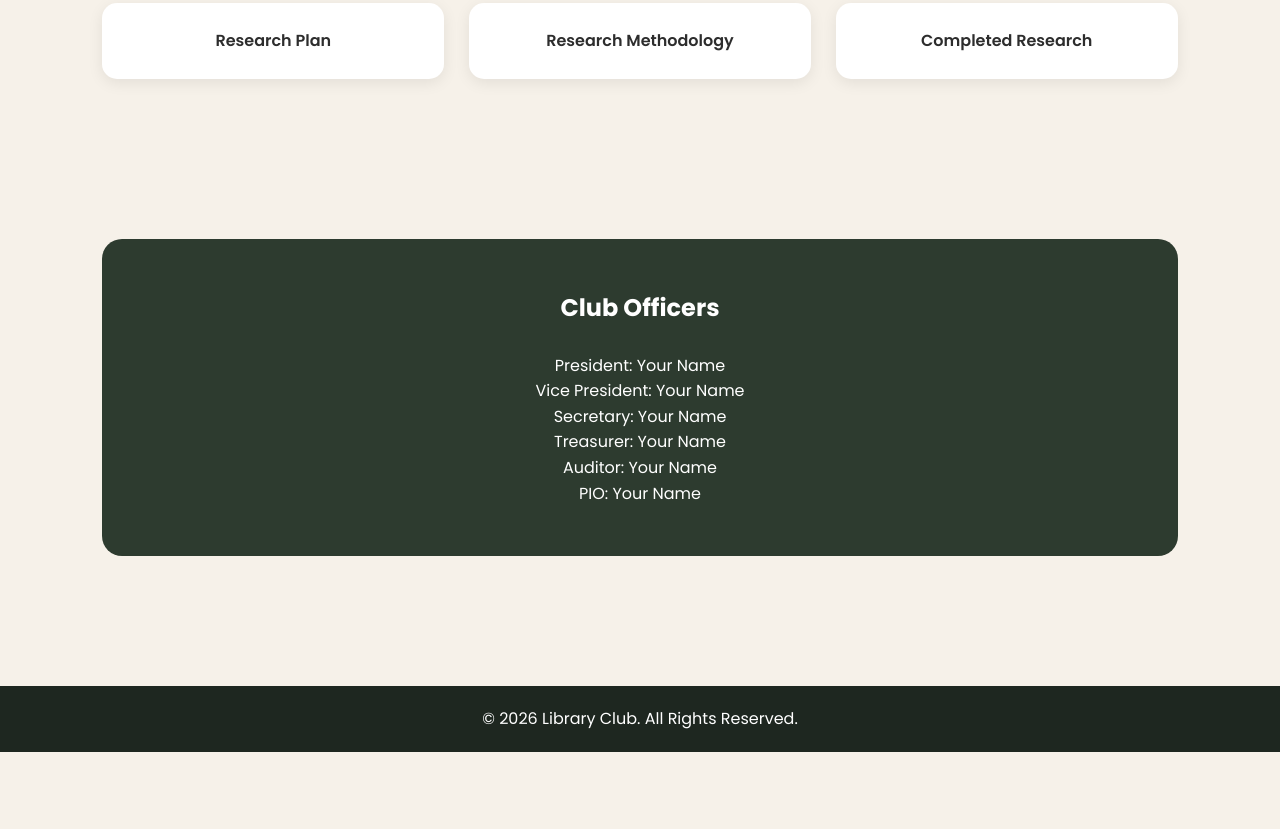
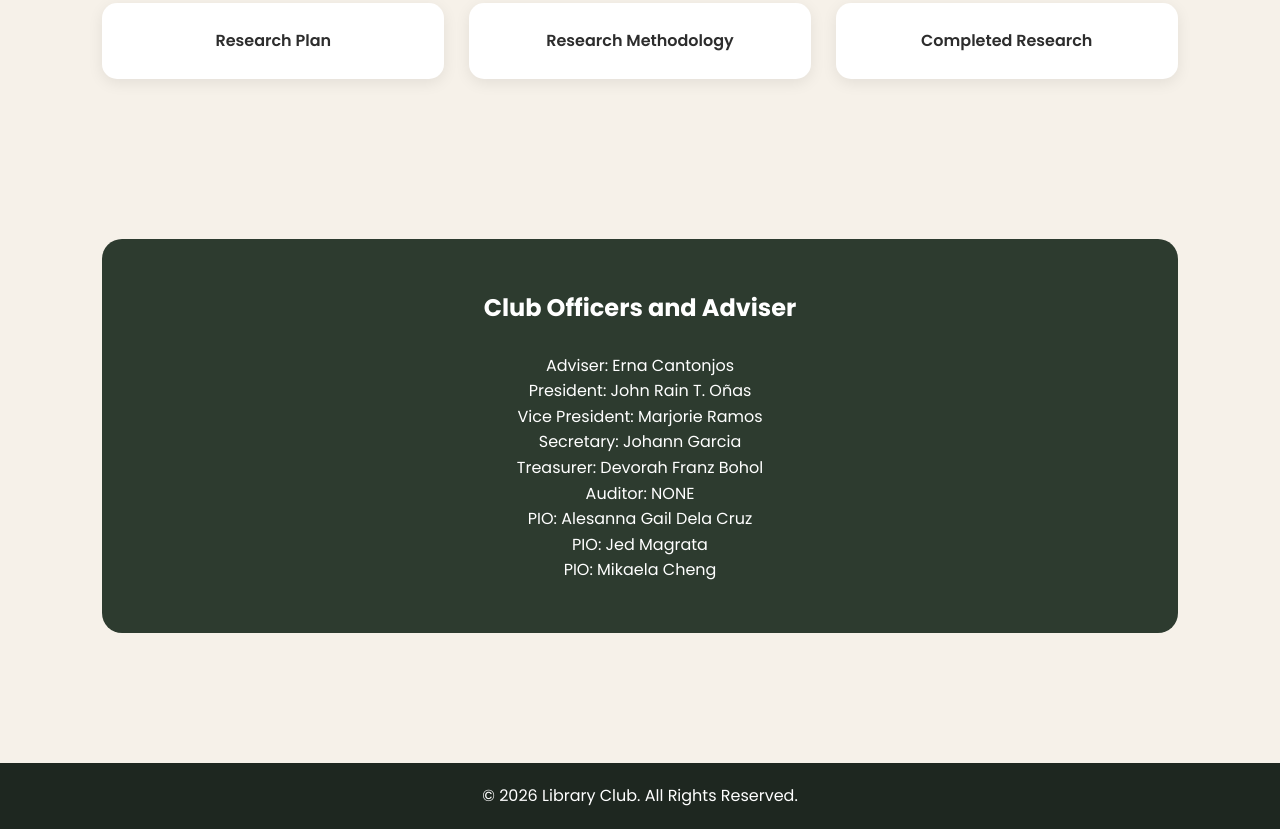
Before and after one commit to tiangcoonasrain-cmyk/LibraryClub.-, a plain HTML site: page index.html in a window 1280 px wide. Shown: the part 1446-2275 px from the top of the page. Before the commit the page ends 2198 px from the top, so only its background shows below. Drawn offline with nearby package versions, Linux system fonts and the light colour scheme.

Commit message:
Update index.html

```diff
--- a/index.html
+++ b/index.html
@@ -193,14 +193,17 @@ research, creativity, and learning.
 
 <section id="officers">
 <div class="officers">
-<h2>Club Officers</h2>
+<h2>Club Officers and Adviser</h2>
 <br>
-<p>President: Your Name</p>
-<p>Vice President: Your Name</p>
-<p>Secretary: Your Name</p>
-<p>Treasurer: Your Name</p>
-<p>Auditor: Your Name</p>
-<p>PIO: Your Name</p>
+<p>Adviser: Erna Cantonjos</p>
+<p>President: John Rain T. Oñas</p>
+<p>Vice President: Marjorie Ramos</p>
+<p>Secretary: Johann Garcia</p>
+<p>Treasurer: Devorah Franz Bohol</p>
+<p>Auditor: NONE</p>
+<p>PIO: Alesanna Gail Dela Cruz</p>
+<p>PIO: Jed Magrata</p>
+<p>PIO: Mikaela Cheng</p>
 </div>
 </section>
 
```
